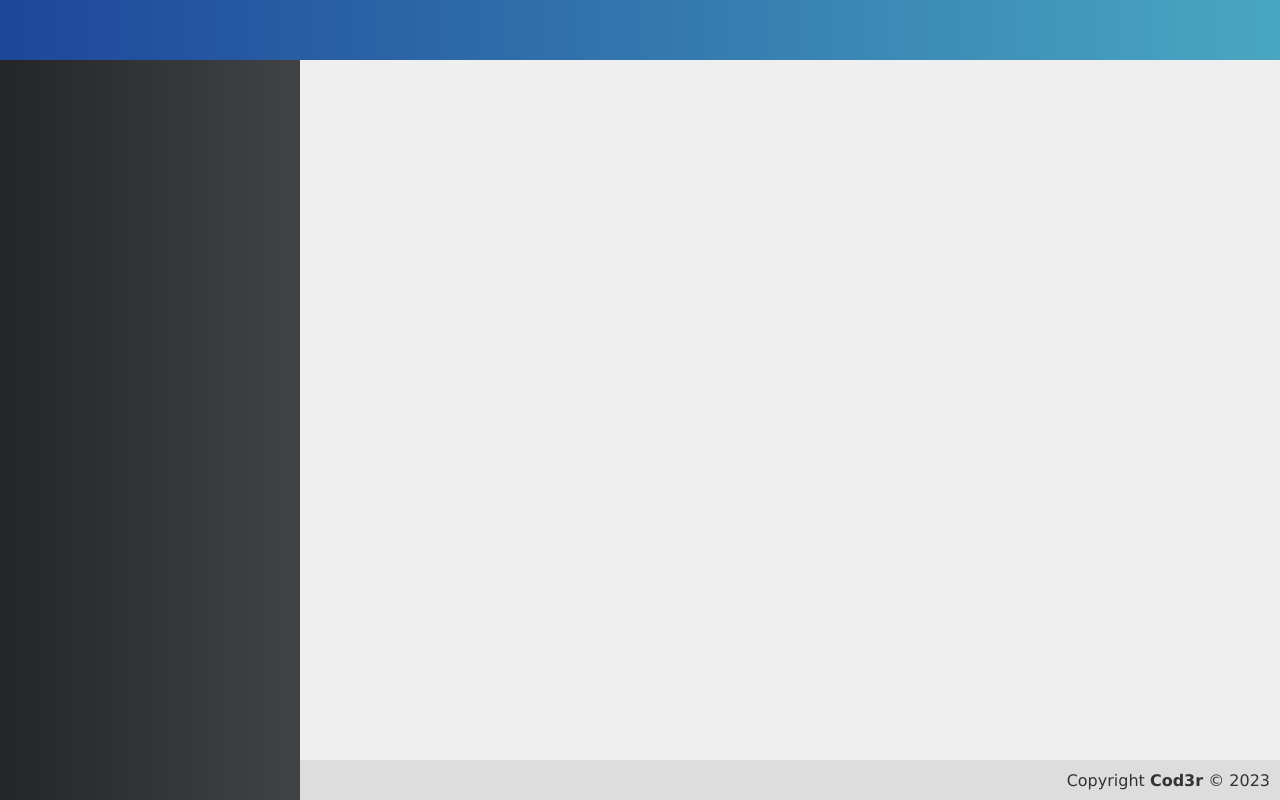
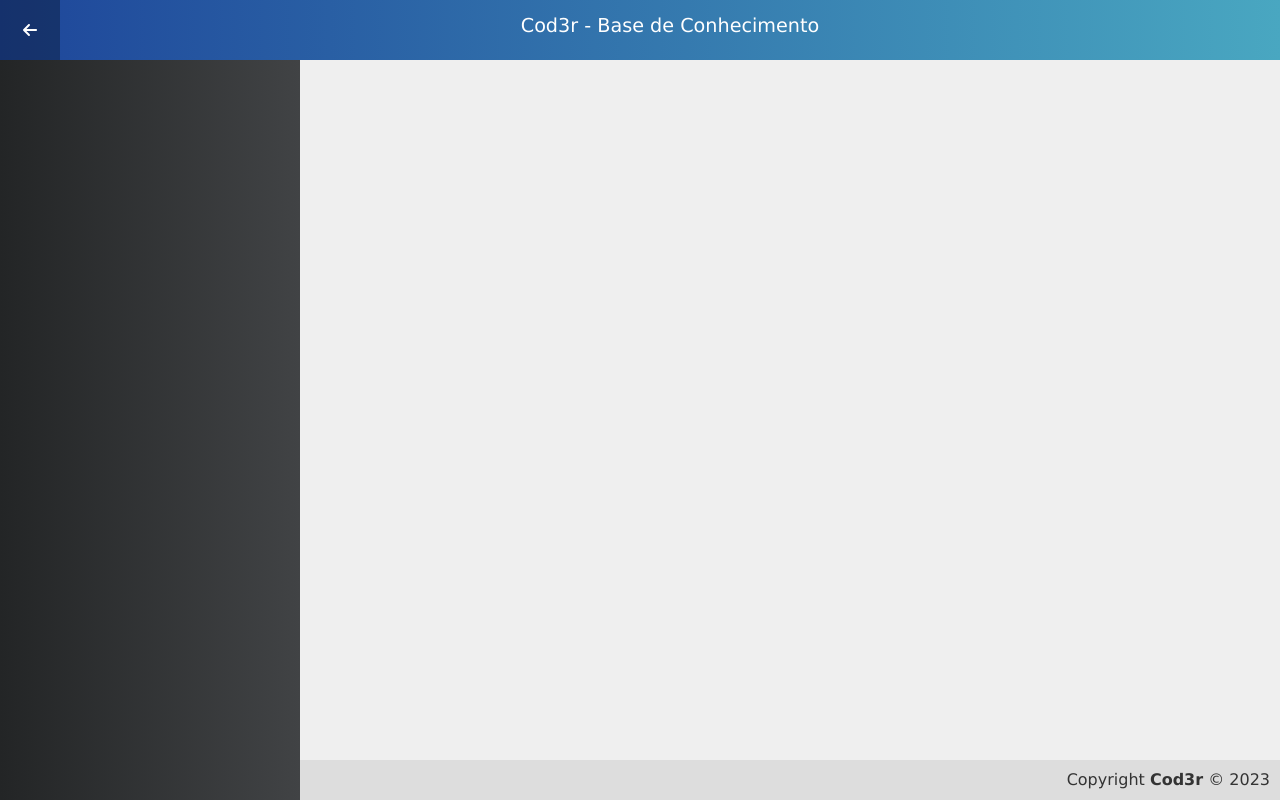
Before and after one commit to lucas-fsousa/CursoVueJS, a Vue app in the folder frontend/: page / in a window 1280 px wide. Built offline with nearby package versions, Linux system fonts and the light colour scheme.

Commit message:
aplicando as configurações do componente header

```diff
--- a/frontend/index.html
+++ b/frontend/index.html
@@ -4,7 +4,10 @@
     <meta charset="UTF-8">
     <link rel="icon" href="/favicon.ico">
     <meta name="viewport" content="width=device-width, initial-scale=1.0">
-    <title>Vite App</title>
+    <link href="https://cdn.jsdelivr.net/npm/bootstrap@5.3.0-alpha1/dist/css/bootstrap.min.css" rel="stylesheet" integrity="sha384-GLhlTQ8iRABdZLl6O3oVMWSktQOp6b7In1Zl3/Jr59b6EGGoI1aFkw7cmDA6j6gD" crossorigin="anonymous">
+    <script src="https://cdn.jsdelivr.net/npm/bootstrap@5.3.0-alpha1/dist/js/bootstrap.bundle.min.js" integrity="sha384-w76AqPfDkMBDXo30jS1Sgez6pr3x5MlQ1ZAGC+nuZB+EYdgRZgiwxhTBTkF7CXvN" crossorigin="anonymous"></script>
+
+    <title>Vue JS - Curso</title>
   </head>
   <body>
     <div id="app"></div>
--- a/frontend/src/App.vue
+++ b/frontend/src/App.vue
@@ -1,6 +1,6 @@
 <template>
   <div id="main">
-    <CustomHeader />
+    <CustomHeader title="Cod3r - Base de Conhecimento" :hideToggle="false"/>
     <CustomMenu />
     <CustomContent />
     <CustomFooter />
@@ -8,10 +8,10 @@
 </template>
 
 <script setup>
-import CustomContent from '@/components/template/CustomContent.vue';
-import CustomFooter from '@/components/template/CustomFooter.vue';
-import CustomHeader from '@/components/template/CustomHeader.vue';
-import CustomMenu from '@/components/template/CustomMenu.vue';
+import CustomContent from "@/components/template/CustomContent.vue";
+import CustomFooter from "@/components/template/CustomFooter.vue";
+import CustomHeader from "@/components/template/CustomHeader.vue";
+import CustomMenu from "@/components/template/CustomMenu.vue";
 </script>
 
 <style>
@@ -33,8 +33,8 @@
   grid-template-columns: 300px 1fr;
 
   grid-template-areas:
-  "header header"
-  "menu content"
-  "menu footer";
+    "header header"
+    "menu content"
+    "menu footer";
 }
 </style>
--- a/frontend/src/components/template/CustomContent.vue
+++ b/frontend/src/components/template/CustomContent.vue
@@ -1,19 +1,15 @@
 <template>
-  <div class="content">
-
-  </div>
+  <div class="content"></div>
 </template>
 
 <script>
-export default {
-
-}
+export default {};
 </script>
 
 <style>
-  .content {
-    grid-area: content;
-    background-color: #EFEFEF;
-    padding: 20px;
-  }
+.content {
+  grid-area: content;
+  background-color: #efefef;
+  padding: 20px;
+}
 </style>
--- a/frontend/src/components/template/CustomFooter.vue
+++ b/frontend/src/components/template/CustomFooter.vue
@@ -5,15 +5,13 @@
 </template>
 
 <script>
-export default {
-
-}
+export default {};
 </script>
 
 <style>
 .footer {
   grid-area: footer;
-    background-color: #DDD;
+  background-color: #ddd;
   color: #333;
 
   display: flex;
--- a/frontend/src/components/template/CustomHeader.vue
+++ b/frontend/src/components/template/CustomHeader.vue
@@ -1,16 +1,30 @@
 <template>
   <header class="header">
-
+    <a class="toggle" @click="toggleMenu" v-if="!hideToggle">
+      <font-awesome-icon :icon="icon" />
+    </a>
+    <h1 class="title">{{ title }}</h1>
   </header>
 </template>
 
 <script>
+
 export default {
   props: {
     title: String,
-    toggle: Boolean
+    hideToggle: Boolean,
+  },
+  methods: {
+    toggleMenu(){
+      console.log('Toggle')
+    }
+  },
+  computed: {
+    icon(){
+      return 'fa-solid fa-arrow-left'
     }
   }
+};
 </script>
 
 <style>
@@ -22,4 +36,32 @@
   justify-content: center;
   align-items: center;
 }
+
+.title {
+  font-size: 1.2rem;
+  color: #fff;
+  font-weight: 100;
+  flex-grow: 1;
+  text-align: center;
+}
+
+.title a {
+  color: #fff;
+  text-decoration: none;
+}
+
+header.header > a.toggle {
+  width: 60px;
+  height: 100%;
+  color:#fff;
+  justify-self: flex-start;
+  text-decoration: none;
+  display: flex;
+  align-items: center;
+  justify-content: center;
+}
+
+header.header > a.toggle:hover {
+ background-color: rgba(0, 0, 0, 0.3);
+}
 </style>
--- a/frontend/src/main.js
+++ b/frontend/src/main.js
@@ -1,10 +1,15 @@
 import { createApp } from "vue";
 import App from "./App.vue";
 import router from "./router";
+import { FontAwesomeIcon } from '@fortawesome/vue-fontawesome'
+import { library } from '@fortawesome/fontawesome-svg-core'
+import { faArrowLeft, faArrowDown } from '@fortawesome/free-solid-svg-icons'
+import store from './store'
 
-
-const app = createApp(App);
+library.add(faArrowLeft, faArrowDown)
+const app = createApp(App).use(store);
 
 app.use(router);
+app.component('font-awesome-icon', FontAwesomeIcon)
 
 app.mount("#app");
--- a/frontend/src/router/index.js
+++ b/frontend/src/router/index.js
@@ -8,7 +8,7 @@
       path: "/",
       name: "home",
       component: HomeView,
-    }
+    },
   ],
 });
 
--- /dev/null
+++ b/frontend/src/store/index.js
@@ -0,0 +1,14 @@
+import { createStore } from 'vuex'
+
+export default createStore({
+  state: {
+  },
+  getters: {
+  },
+  mutations: {
+  },
+  actions: {
+  },
+  modules: {
+  }
+})
```
Also changed, not shown: frontend/package.json (+10 -4 lines), frontend/src/components/template/CustomMenu.vue (+4 -8 lines), frontend/src/views/HomeView.vue (+2 -6 lines), 2 other files (tests, documents, lock files or other folders). Lines whose indentation alone changed are shown as unchanged.
